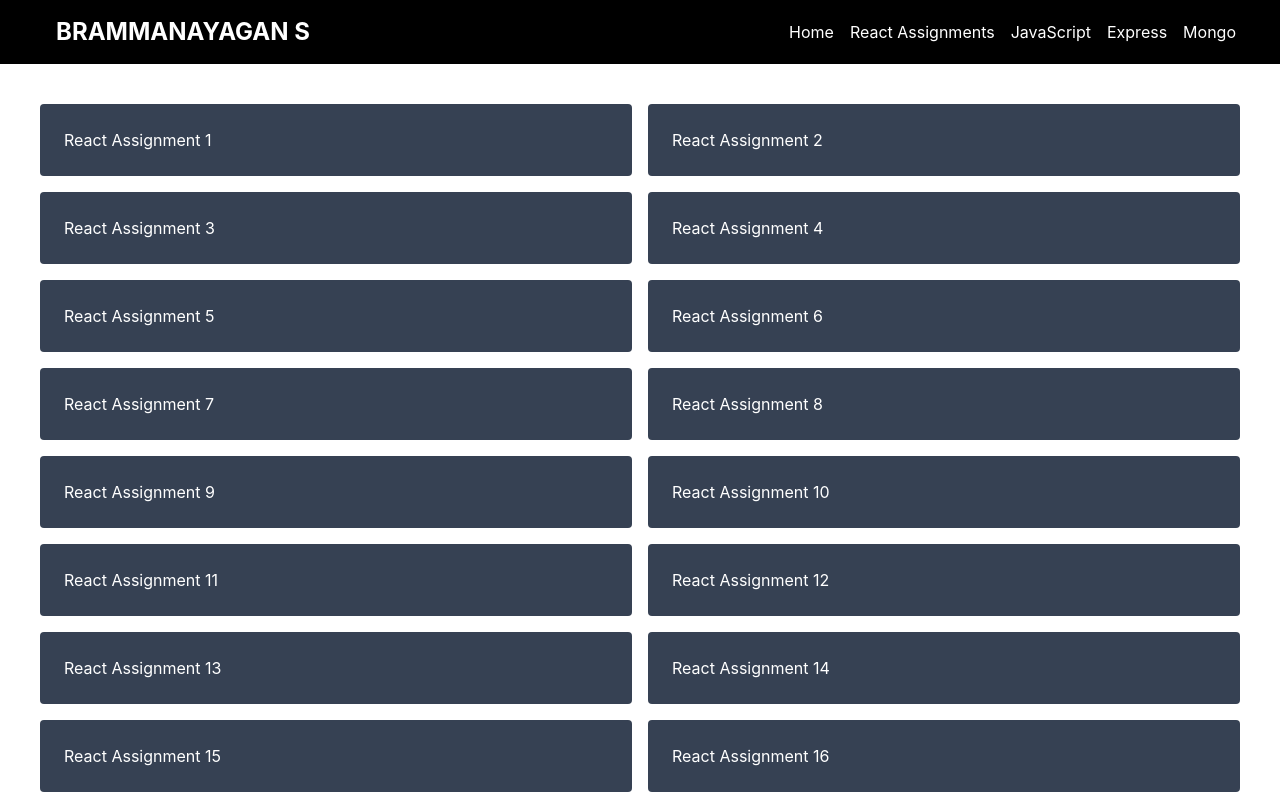
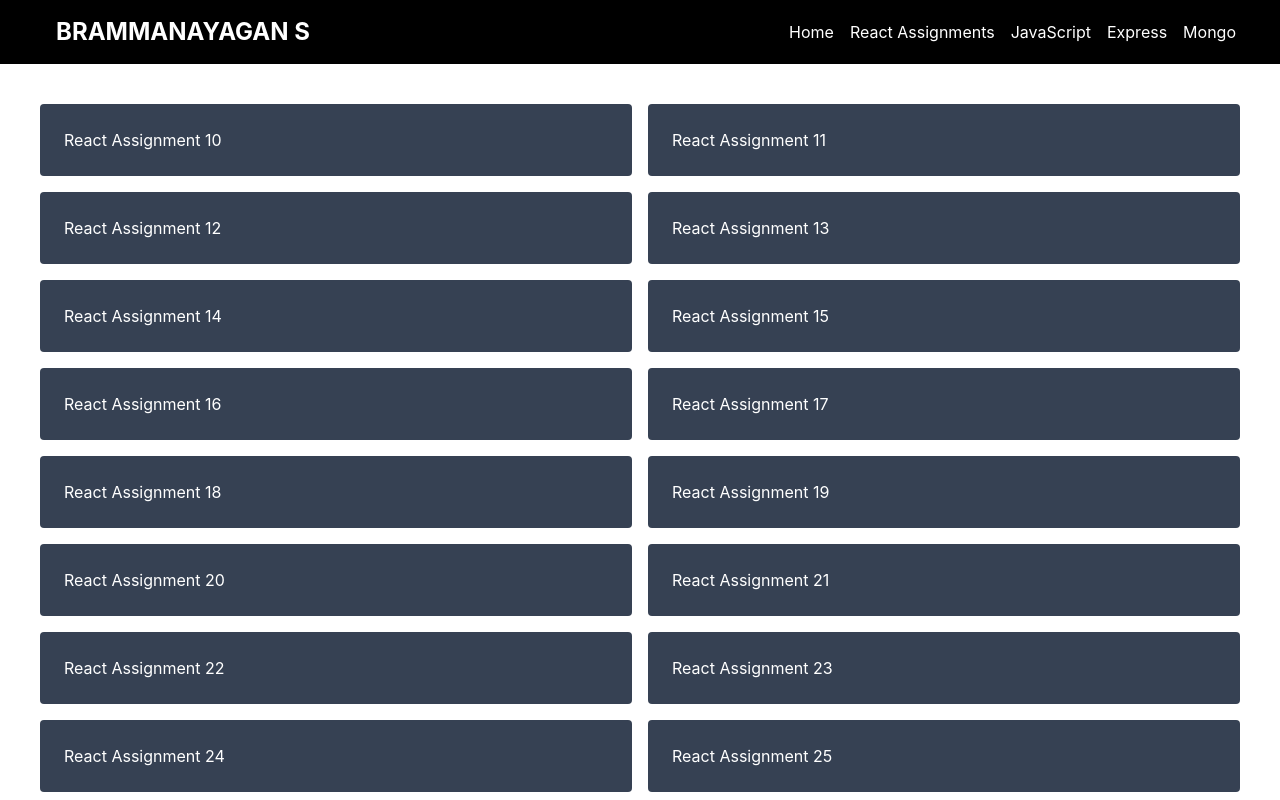
Before and after one commit to brammanayagan/Master-React-Assignments, a React (Vite) app: page /react in a window 1280 px wide. Shown: the top 800 px of the page. Built offline with nearby package versions, Linux system fonts and the light colour scheme.

Commit message:
react assgn lisiting done 10 - 40

```diff
--- a/src/pages/ReactAssignments.jsx
+++ b/src/pages/ReactAssignments.jsx
@@ -3,7 +3,11 @@ import { useNavigate } from "react-router-dom";
 const ReactAssignments = () => {
   const navigate = useNavigate();
 
-  const assignments = Array.from({ length: 20 }, (_, i) => i + 1);
+  const assignments = [];
+
+  for (let i = 10; i <= 40; i++) {
+    assignments.push(i);
+  }
 
   return (
     <div className="p-10 grid grid-cols-2 gap-4">
```
